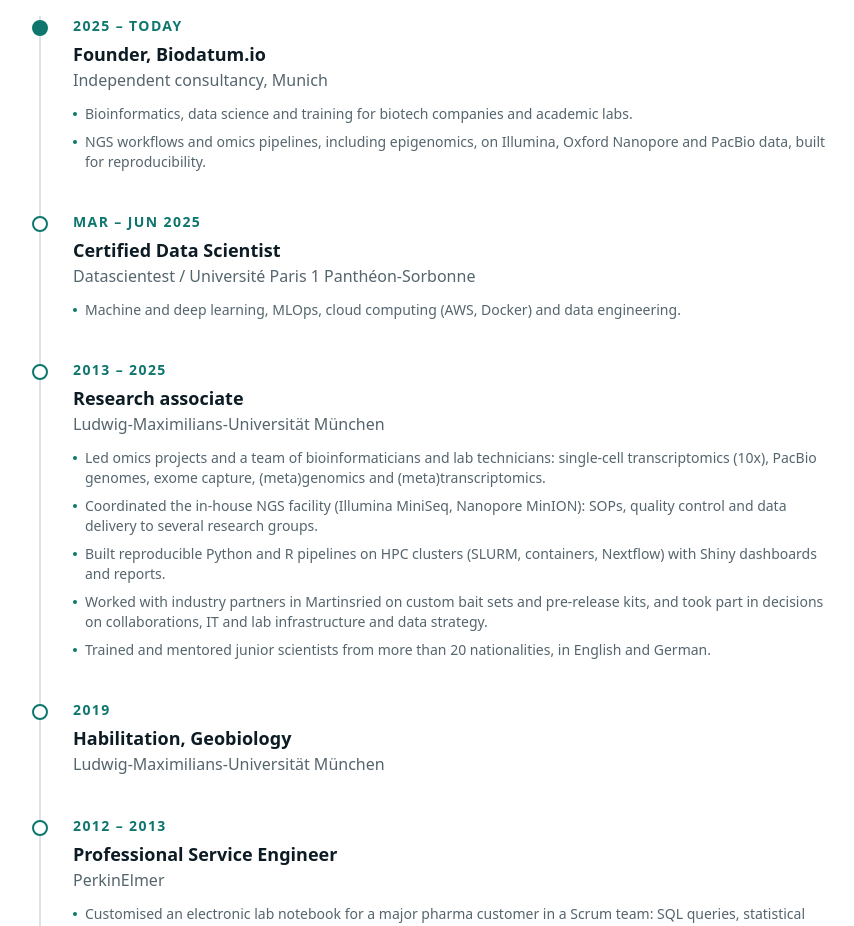
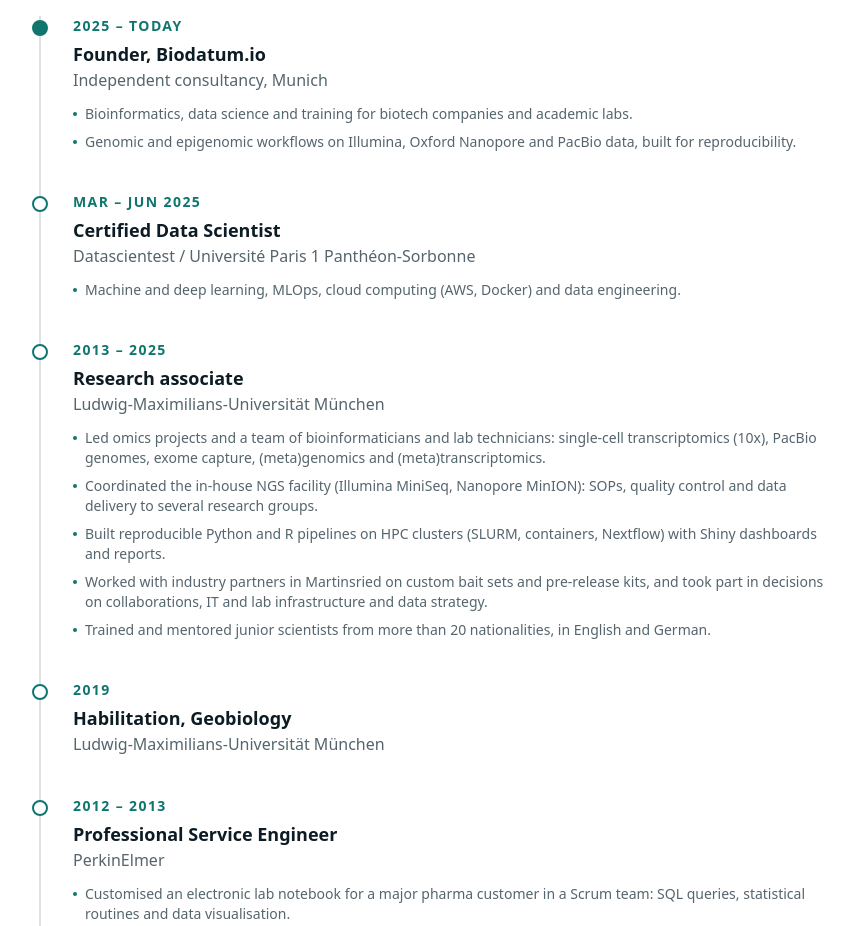
Before and after one commit to SergioVargasRamirez/biodatum.io, a React (Vite) app: page / in a window 1280 px wide. Shown: the part 1980-2906 px from the top of the page, without its empty margins (57-911 px from the left). Built offline with nearby package versions, Linux system fonts and the light colour scheme.

Commit message:
Reword Biodatum.io timeline entry
Co-Authored-By: Claude Sonnet 5.5 <noreply@anthropic.com>

```diff
--- a/src/content.js
+++ b/src/content.js
@@ -51,7 +51,7 @@ export const about = {
       current: true,
       points: [
         'Bioinformatics, data science and training for biotech companies and academic labs.',
-        'NGS workflows and omics pipelines, including epigenomics, on Illumina, Oxford Nanopore and PacBio data, built for reproducibility.',
+        'Genomic and epigenomic workflows on Illumina, Oxford Nanopore and PacBio data, built for reproducibility.',
       ],
     },
     {
```
